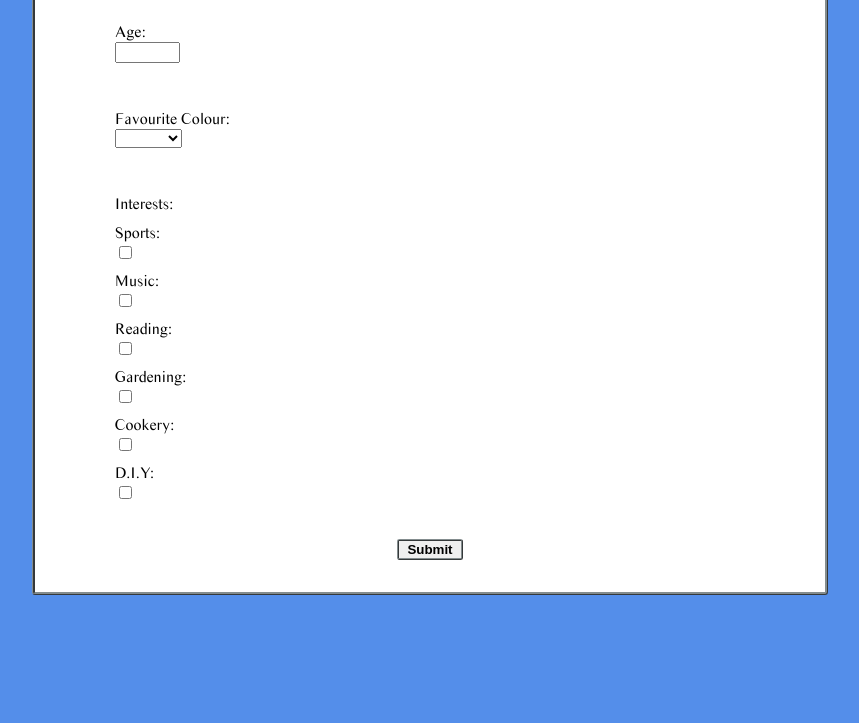
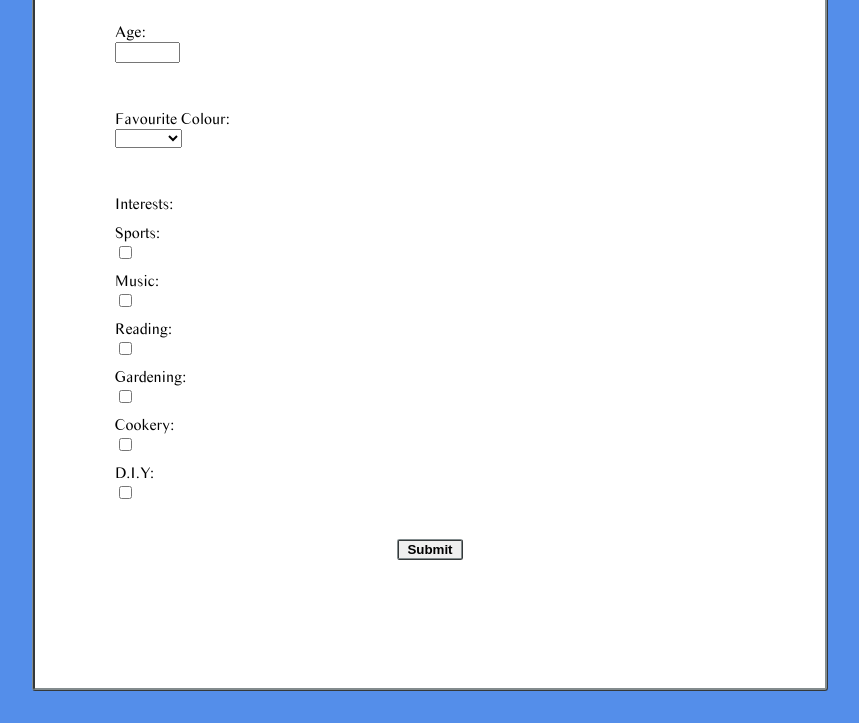
Before and after one commit to FinchyG/JavaScript_Bio_Form_ES6, a plain HTML site: page index.html in a window 1280 px wide. Shown: the part 614-1337 px from the top of the page, without its empty margins (210-1069 px from the left). Before the commit the page ends 1241 px from the top, so only its background shows below. Drawn offline with Linux system fonts and the light colour scheme.

Commit message:
bio para div defined height fix

```diff
--- a/index.css
+++ b/index.css
@@ -47,6 +47,10 @@ button {
     color: rgb(229, 29, 29);
 }
 
+#para_div {
+    height: 5em;
+}
+
 @font-face {
     font-family: 'wind_sans_serifregular';
     src: url('fonts/wind-webfont.woff2') format('woff2'),
--- a/index.html
+++ b/index.html
@@ -96,7 +96,7 @@
 
     <button onclick="process_data()">Submit</button>
 
-    <div>
+    <div id="para_div">
 
         <p id="bio_paragraph"></p>
 
```
